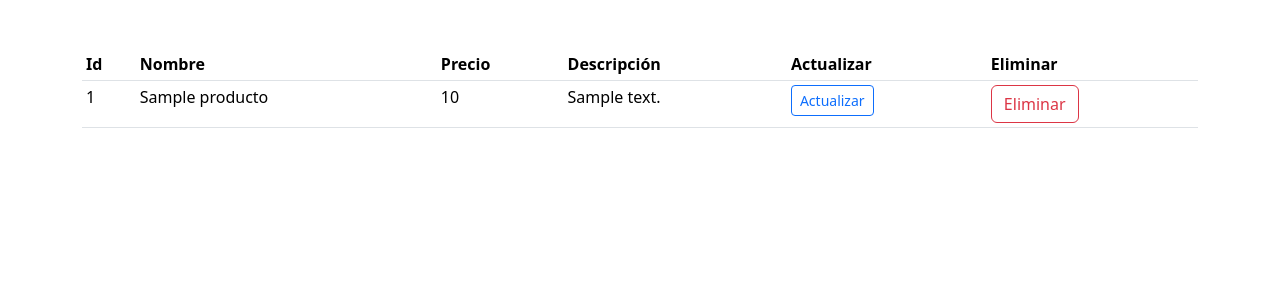
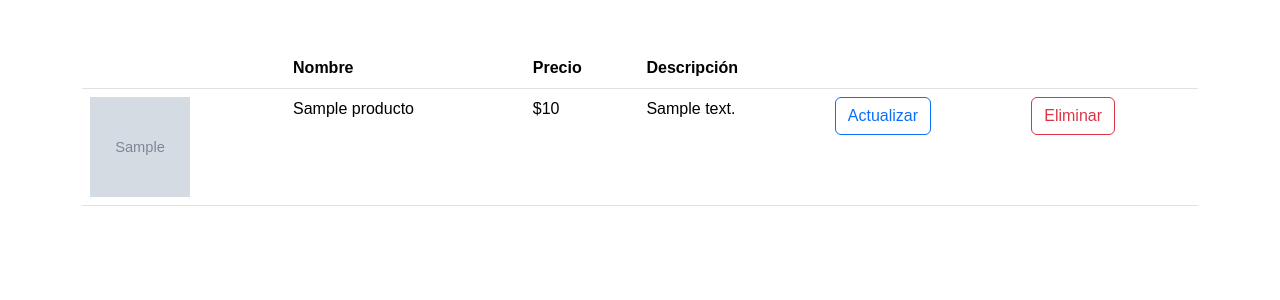
Before and after one commit to arianafm/CorgiTech, a Flask app: page /producto/ in a window 1280 px wide. Shown: the part 56-356 px from the top of the page. Run offline with Flask 2, Linux system fonts and the light colour scheme; tables that the repository leaves empty hold one stand-in row (values such as "Sample post"); grey boxes marked "Sample" are stand-in pictures; some libraries are stand-ins or nearby versions.

Commit message:
Soporte para imágenes y mejora de formato

```diff
--- a/PrimeraIteracion/src/templates/misPublicaciones.html
+++ b/PrimeraIteracion/src/templates/misPublicaciones.html
@@ -1,5 +1,12 @@
 {% extends 'layout.html' %}
 {% block content %}
+<style>
+table {
+  font-family: arial, sans-serif;
+  border-collapse: collapse;
+  width: 100%;
+}
+</style>
 
 <div class="container">
     <nav class="navbar navbar-expand-lg navbar-light bg-light">
@@ -41,31 +48,30 @@
 </div>
 
 <div class="container mt-5">
-    {% include '_messages.html' %}
-    <table class="table table-sm table-condensed table-stripped">
+    <table class="table">
         <thead>
-            <th>Id</th>
+            <th></th>
             <th>Nombre</th>
             <th>Precio</th>
             <th>Descripción</th>
-            <th>Actualizar</th>
-            <th>Eliminar</th>
+            <th></th>
+            <th></th>
         </thead>
         <tbody>
             {% for producto in productos %}
             <tr>
-              <td>{{loop.index}}</td>
+              <td><img src={{producto.imagen}} width="100" height="100"></td>
               <td>{{producto.nombre}}</td>
-              <td>{{producto.precio}}</td>
+              <td>${{producto.precio}}</td>
               <td>{{producto.descripcion}}</td>
-              <td><button type="button" class="btn btn-outline-primary btn-sm">
+              <td><button type="button" class="btn btn-outline-primary">
                 Actualizar
               </button></td>
-              <td><button type="button" class="btn btn-outline-danger" data-toggle="modal" data-target="#exampleModalCenter">
+              <td><button type="button" class="btn btn-outline-danger" data-toggle="modal" data-target="#Modal-{{producto.id}}">
                 Eliminar</button></td>
             </tr>
 <!--============= MODEL ===================-->
-            <div class="modal fade" id="exampleModalCenter" tabindex="-1" role="dialog" aria-labelledby="exampleModalCenterTitle" aria-hidden="true">
+            <div class="modal fade" id="Modal-{{producto.id}}" tabindex="-1" role="dialog" aria-labelledby="exampleModalCenterTitle" aria-hidden="true">
             <div class="modal-dialog modal-dialog-centered" role="document">
               <div class="modal-content">
                 <div class="modal-header">
```
